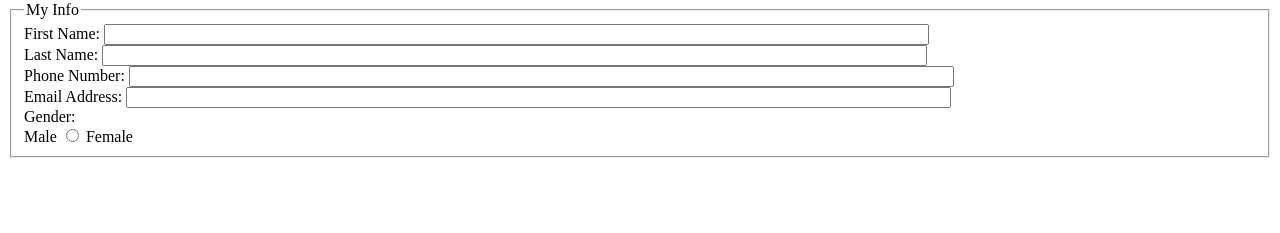
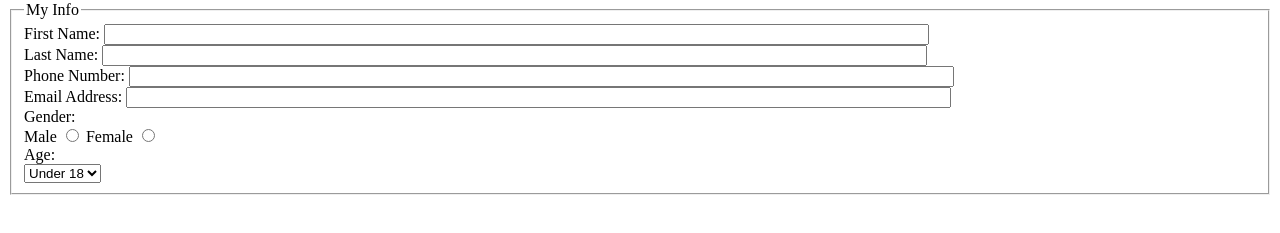
Before and after one commit to MohammedOuannass/lab4, a plain HTML site: page index.html in a window 1280 px wide. Shown: the part 79-312 px from the top of the page. Drawn offline with Linux system fonts and the light colour scheme.

Commit message:
adding more code to my index file

```diff
--- a/index.html
+++ b/index.html
@@ -14,5 +14,13 @@
 	  <div><label>Phone Number: <input size="100" type="text" name="phone_field"></label></div>
 	  <div><label>Email Address: <input size="100" type="text" name="email_field"></label></div>
 	  <div>Gender: </div>
+	  <div>
 	    <label>Male <input type="radio" name="gender_field" value="male"></label>
-		<label>Female <input type="radio" name="gender_field" value="female></label>
+		<label>Female <input type="radio" name="gender_field" value="female"></label>
+	  </div>
+	  <div>Age: </div>
+	  <select name="age_field">
+	    <option>Under 18</option>
+		<option>Over 18</option>
+	  </select>
+	</fieldset>
```
